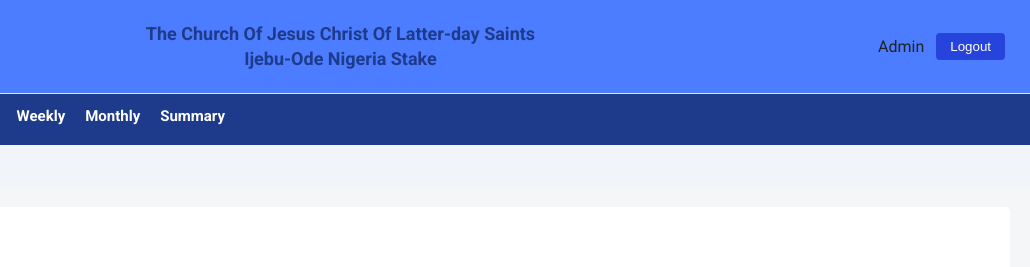
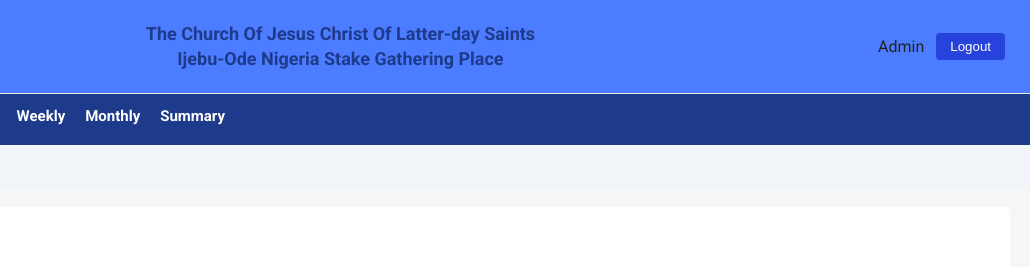
Before and after one commit to JamesHD001/ysa-gp-attendance, a plain HTML site: page attendance.html in a window 1280 px wide. Shown: the top 267 px of the page, 250-1280 px from the left. Drawn offline with Linux system fonts and the light colour scheme; sample sign-in values are in the browser's storage; a script that the page names is missing; files whose address does not match are found by name.

Commit message:
update files

```diff
--- a/attendance.html
+++ b/attendance.html
@@ -22,7 +22,7 @@
                 <div class="header-center">
                     <h1>
                         The Church Of Jesus Christ Of Latter-day Saints<br>
-                        Ijebu-Ode Nigeria Stake
+                        Ijebu-Ode Nigeria Stake Gathering Place
                     </h1>
                 </div>
 
```
Also changed, not shown: index.html (+1 -1 lines), login.html (+1 -1 lines), monthly.html (+1 -1 lines), summary.html (+1 -1 lines), weekly.html (+1 -1 lines).
